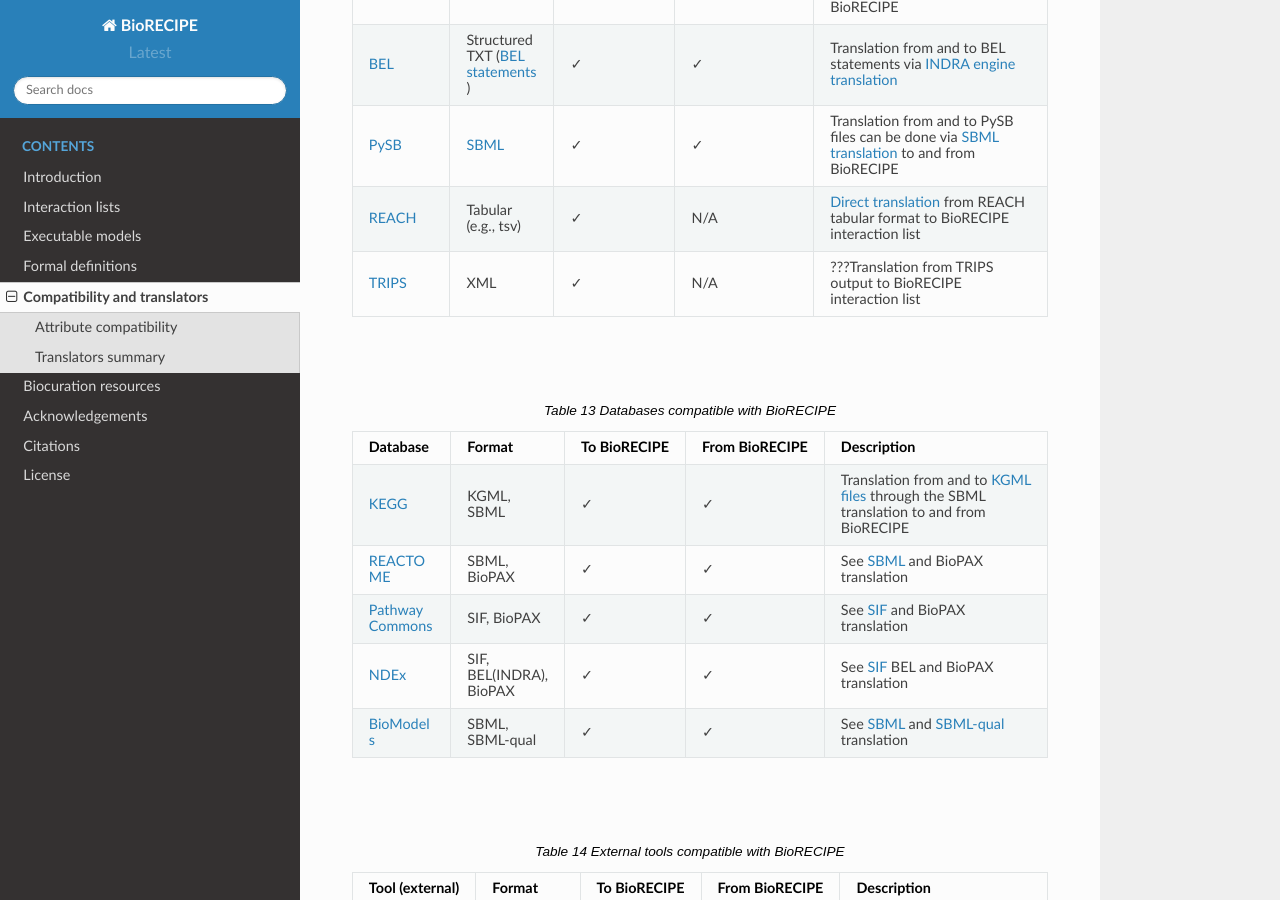
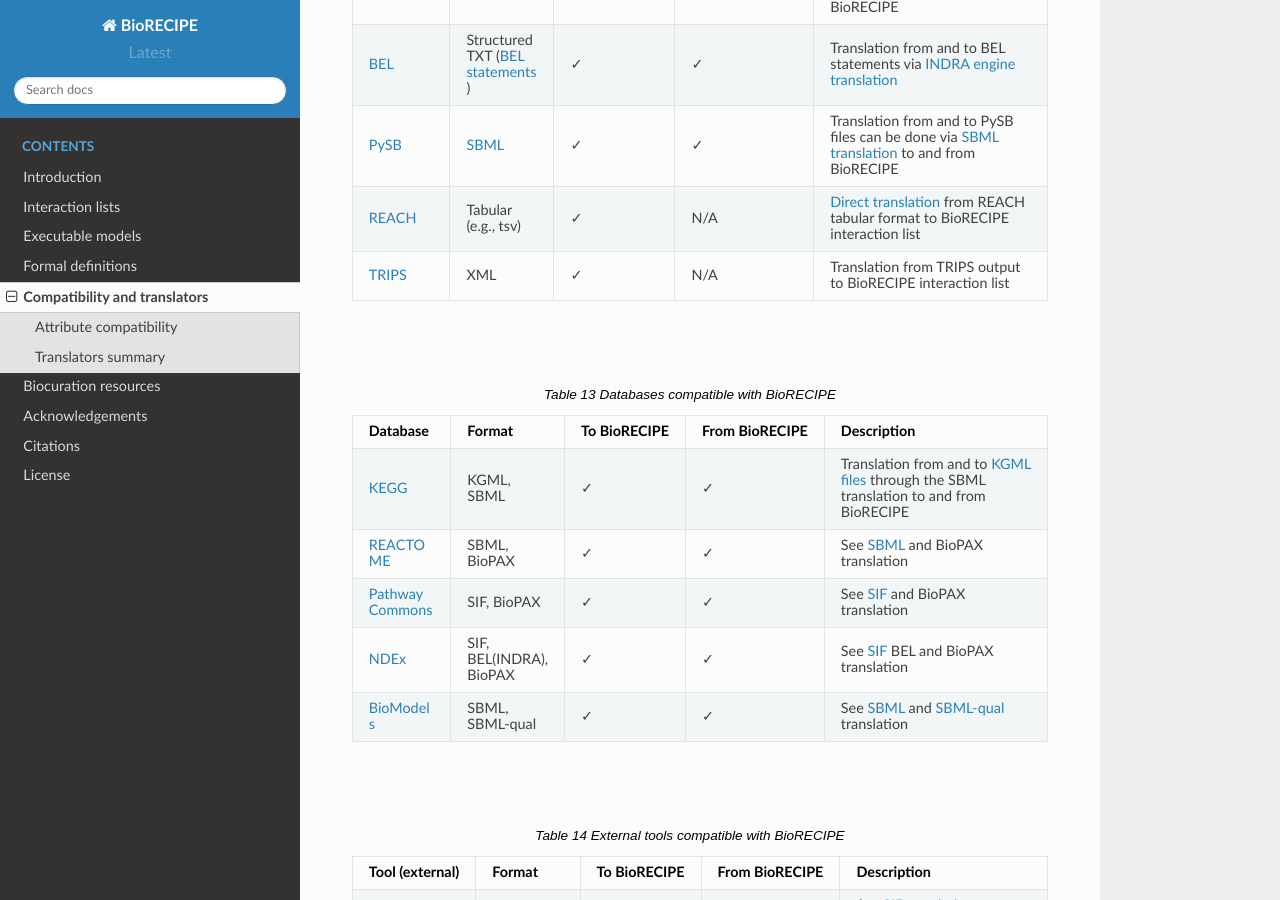
Before and after one commit to pitt-miskov-zivanov-lab/BioRECIPE, a Sphinx documentation site: the page built from docs/compatibility.rst, in a window 1280 px wide and 900 px high, scrolled down 2122 px. Built offline with Sphinx 7.4.7 and the Read the Docs theme 2.0.0, drawn with Linux system fonts in a browser that asks for light colours.

```diff
--- a/docs/compatibility.rst
+++ b/docs/compatibility.rst
@@ -48,7 +48,7 @@ Individual links to formats, databases, and tools, and links to corresponding tr
     `BEL <https://bel.bio>`_, Structured TXT (`BEL statements <https://indra.readthedocs.io/en/latest/modules/sources/bel/index.html>`_), ✓, ✓, Translation from and to BEL statements via `INDRA engine translation <https://github.com/pitt-miskov-zivanov-lab/BioRECIPE/tree/main/translators/indra_engine>`_
     `PySB <https://pysb.org>`_, `SBML <https://pysb.readthedocs.io/en/stable/modules/export/sbml.html>`_, ✓, ✓, Translation from and to PySB files can be done via `SBML translation <https://github.com/pitt-miskov-zivanov-lab/BioRECIPE/tree/main/translators/sbml>`_ to and from BioRECIPE
     `REACH <http://agathon.sista.arizona.edu:8080/odinweb/>`_, "Tabular (e.g., tsv)", ✓, N/A, `Direct translation <https://github.com/pitt-miskov-zivanov-lab/BioRECIPE/tree/main/translators/reach_engine>`_ from REACH tabular format to BioRECIPE interaction list
-    `TRIPS <https://trips.ihmc.us/parser/cgi/drum-dev>`_, XML, ✓, N/A, ???Translation from TRIPS output to BioRECIPE interaction list
+    `TRIPS <https://trips.ihmc.us/parser/cgi/drum-dev>`_, XML, ✓, N/A, Translation from TRIPS output to BioRECIPE interaction list
 
 |
 
```
